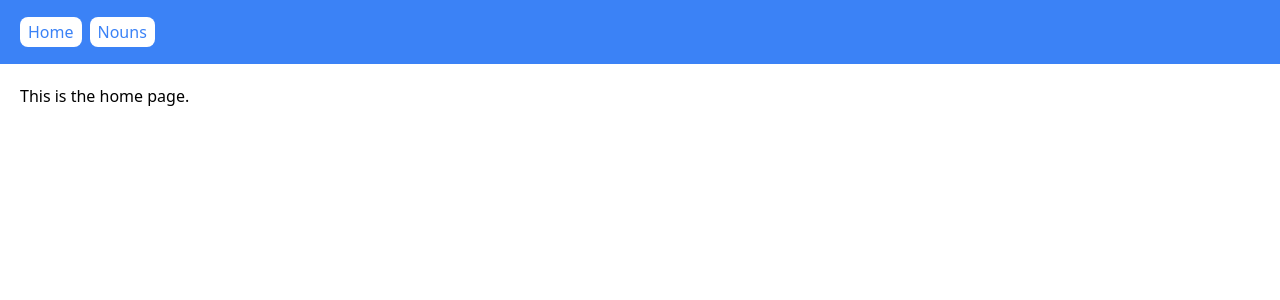
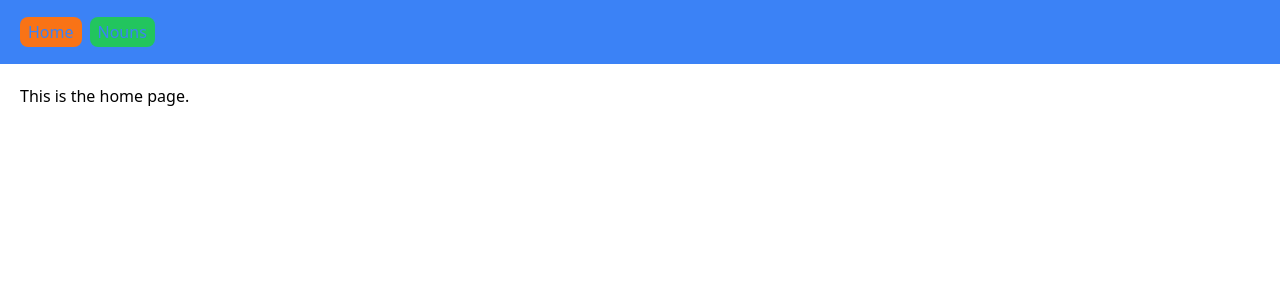
Before and after one commit to edwardtanguay/et004-nextjs, a Next.js app: page / in a window 1280 px wide. Shown: the top 300 px of the page. Built offline with nearby package versions, Linux system fonts and the light colour scheme.

Commit message:
colored buttons

```diff
--- a/app/Header.tsx
+++ b/app/Header.tsx
@@ -4,8 +4,8 @@ import Link from 'next/link';
 function Header() {
 	return (
 		<header className="p-5 bg-blue-500">
-			<Link className="mr-2 px-2 py-1 bg-white text-blue-500 rounded-lg" href="/">Home</Link>
-			<Link className="mr-2 px-2 py-1 bg-white text-blue-500 rounded-lg" href="/nouns">Nouns</Link>
+			<Link className="mr-2 px-2 py-1 bg-orange-500 text-blue-500 rounded-lg" href="/">Home</Link>
+			<Link className="mr-2 px-2 py-1 bg-green-500 text-blue-500 rounded-lg" href="/nouns">Nouns</Link>
 		</header>
 	);
 }
```
